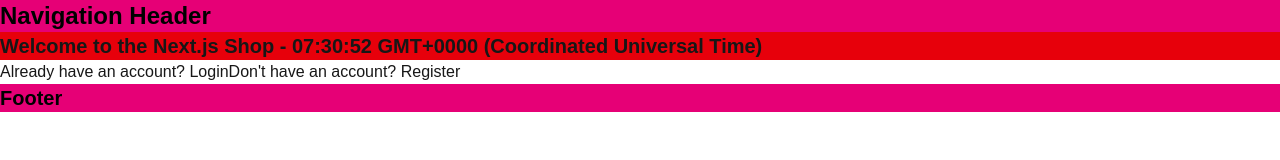
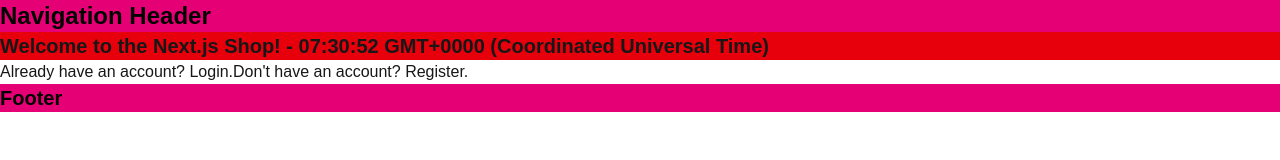
Before and after one commit to Yoon03-cloud/next.js_FullStack, a Next.js app in the folder next-shop/: page / in a window 1280 px wide. Shown: the top 160 px of the page. Built offline with nearby package versions, Linux system fonts and the light colour scheme.

Commit message:
new commit

```diff
--- a/next-shop/app/(auth)/login/page.tsx
+++ b/next-shop/app/(auth)/login/page.tsx
@@ -5,7 +5,8 @@
     <div>
       <h1>Login</h1>
       <button>
-        Don`&lsquo;t have an account? <a href="/auth/register">Register</a>
+        Don`&lsquo;t have an account?{" "}
+        <a href="/auth/register">Click to Register</a>
       </button>
     </div>
   );
--- a/next-shop/app/(auth)/register/page.tsx
+++ b/next-shop/app/(auth)/register/page.tsx
@@ -3,7 +3,7 @@
 function Register() {
   return (
     <div>
-      <h1>Register</h1>
+      <h1>Click to Register</h1>
       <button>
         Already have an account? <a href="/auth/login">Login</a>
       </button>
--- a/next-shop/app/(root)/dashboard/loading.tsx
+++ b/next-shop/app/(root)/dashboard/loading.tsx
@@ -1,7 +1,7 @@
 import React from "react";
 
 function DashboardLoading() {
-  return <div>Dashboard Loading ....</div>;
+  return <div>Please wait while the dashboard is loading...</div>;
 }
 
 export default DashboardLoading;
--- a/next-shop/app/(root)/page.tsx
+++ b/next-shop/app/(root)/page.tsx
@@ -6,11 +6,11 @@
   return (
     <div>
       <h1 className="bg-red-600 text-xl font-bold">
-        Welcome to the Next.js Shop - {new Date().toTimeString()}
+        Welcome to the Next.js Shop! - {new Date().toTimeString()}
       </h1>
       {/* <CarouselComponent /> */}
-      <Link href="/login">Already have an account? Login</Link>
-      <Link href="/register">Don&apos;t have an account? Register</Link>
+      <Link href="/login">Already have an account? Login.</Link>
+      <Link href="/register">Don&apos;t have an account? Register.</Link>
     </div>
   );
 }
--- a/next-shop/app/(root)/product/loading.tsx
+++ b/next-shop/app/(root)/product/loading.tsx
@@ -1,3 +1,3 @@
 export default function Loading() {
-  return <div>Product Loading...</div>;
+  return <div>Please wait while the product is loading...</div>;
 }
```
Also changed, not shown: 1 other file (tests, documents, lock files or other folders).
